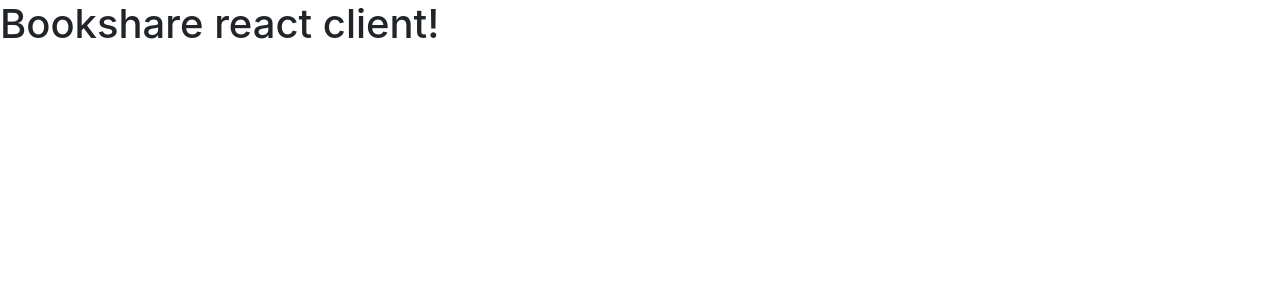
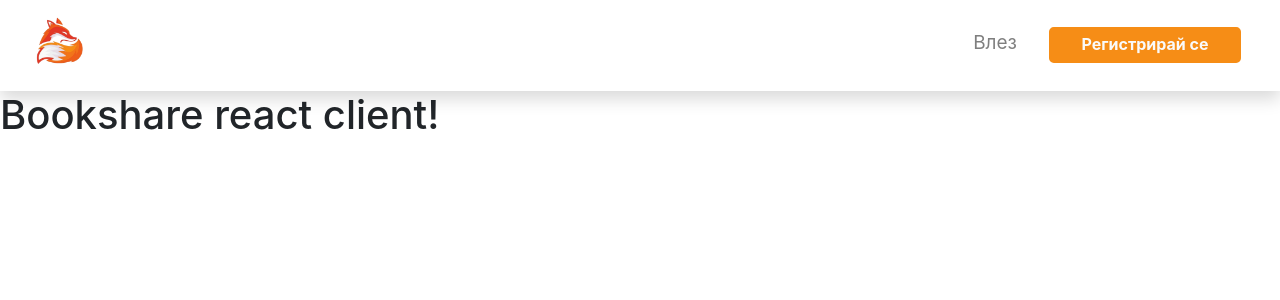
Before and after one commit to GeorgiArn/BookshareClientReact, a React (Create React App) app: page / in a window 1280 px wide. Shown: the top 300 px of the page. Built offline with nearby package versions, Linux system fonts and the light colour scheme.

Commit message:
Created navigation

```diff
--- a/src/App.js
+++ b/src/App.js
@@ -1,9 +1,13 @@
 import React from 'react';
-import './App.css';
+import './bootstrap.css';
+import Navigation from './components/navigation';
 
 const App = () => {
   return (
-    <h1>Bookshare react client!</h1>
+    <div className="App">
+      <Navigation/>
+      <h1>Bookshare react client!</h1>
+    </div>
   );
 }
 
--- /dev/null
+++ b/src/components/navigation/index.css
@@ -0,0 +1,56 @@
+.navbtn {
+    color: rgb(250, 250, 250);
+    font-size: 1.0rem;
+    margin-top: -0.1rem;
+    font-weight: bold;
+    background-color: #F68D16;
+    border-color: #F68D16;
+    border-radius: 0.3rem;
+    height: 2.2rem;
+    width: 12rem;
+    padding-bottom: 2px;
+    border-style: solid;
+}
+
+.navbtn:hover {
+    border-color: #EF5E1B;
+    background-color: rgb(250, 250, 250);
+    color: #EF5E1B;
+}
+
+.login {
+    font-size: 19px;
+}
+
+.logout {
+    margin-top: -3px;
+    width: 38px;
+    height: 38px;
+    cursor: pointer;
+}
+
+.logo {
+    width: 32px;
+    height: 32px;
+    margin-right: 40px;
+}
+
+.admin-icon {
+    margin-left: -3px;
+}
+
+.profile-icon {
+    margin-left: -4px;
+}
+
+@media (max-width: 991px) {
+    .navbar-collapse {
+        position: absolute;
+        margin-top: 63.9px;
+        background-color: rgba(255, 255, 255, 0.979);
+        padding-left: 1rem;
+        padding-right: 1rem;
+        width: 100%;
+        margin-left: calc(-100vw + 72px);
+    }
+}
--- /dev/null
+++ b/src/components/navigation/index.js
@@ -0,0 +1,46 @@
+import React from 'react'
+import './index.css'
+import logo from '../../images/logo.png'
+
+const Navigation = () => {
+    return (
+        <nav className="navbar navbar-expand-lg navbar-light bg-light sticky-top shadow">
+            <div className="row container-fluid">
+                <div>
+                    <a className="navbar-brand"><img src={logo}
+                        className="img-thumbnail float-left" /></a>
+                </div>
+                <div className="nav-icons">
+                    <button className="navbar-toggler float-right" type="button" data-toggle="collapse"
+                        data-target="#navbarSupportedContent" aria-controls="navbarSupportedContent" aria-expanded="true"
+                        aria-label="Toggle navigation">
+                        <span className="navbar-toggler-icon"></span>
+                    </button>
+                    <div className="collapse navbar-collapse float-right" id="navbarSupportedContent">
+                        <ul className="navbar-nav mr-auto">
+                        {/* <li class="nav-item">
+                            <a routerLink="/book/library" class="nav-item nav-link"><button className={styles.navbtn}>Моята
+                                Библиотека</button></a>
+                        </li> */}
+                        {/* Notifications
+                        ----- */}
+                            <li className="nav-item">
+                                <a className="nav-link px-4 text-dark login">Влез</a>
+                            </li>
+                            <li className="nav-item">
+                                <a className="nav-item nav-link"><button className="navbtn">Регистрирай
+                                    се</button></a>
+                            </li>
+                            {/* <li class="nav-item">
+                                <a class="nav-link nav-item"><img class="logout"
+                                src="assets/static/logout.png" /></a>
+                            </li> */}
+                        </ul>
+                    </div>
+                </div>
+            </div>
+        </nav>
+    );
+}
+
+export default Navigation;
```
Also changed, not shown: src/bootstrap.css (renamed from src/App.css), src/images/logo.png (added).
